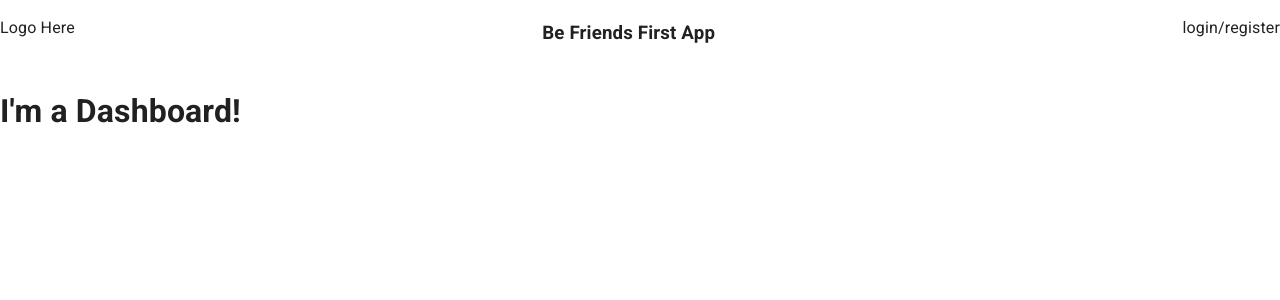
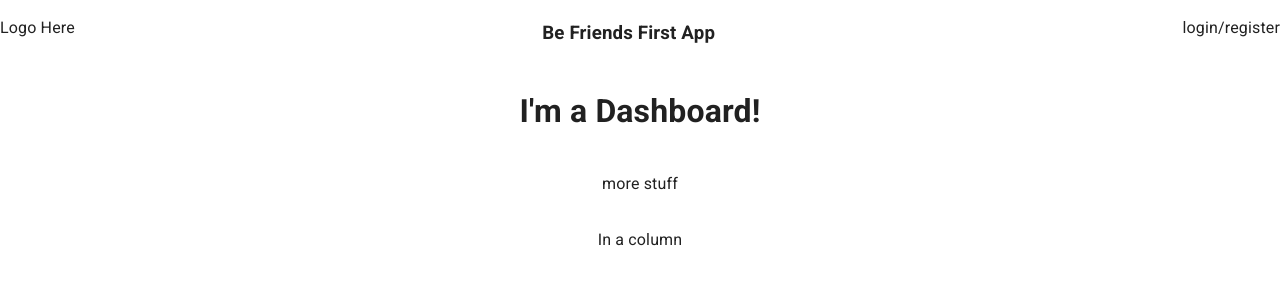
Before and after one commit to pFlug8/befriendsfirst, a React (Create React App) app: page /dashboard in a window 1280 px wide. Shown: the top 300 px of the page. Built offline with nearby package versions, Linux system fonts and the light colour scheme.

Commit message:
delete comments and some cleanup

```diff
--- a/src/components/ColorPicker.js
+++ b/src/components/ColorPicker.js
@@ -14,4 +14,4 @@ export function ColorPickerGfg(){
       hideHSV dark />
     </div>
   )
-};
+}
--- a/src/components/Dashboard.js
+++ b/src/components/Dashboard.js
@@ -1,8 +1,16 @@
+import Box from '@mui/material/Box';
 
 export const Dashboard = () => {
     return (
-        <div>
+        <Box sx={{
+            display: 'flex',
+            flexFlow: 'column nowrap',
+            alignItems: 'center',
+            justifyContent: 'center'
+        }}>
             <h1>I'm a Dashboard!</h1>
-        </div>
+            <p>more stuff</p>
+            <p>In a column</p>
+        </Box>
     )
 }
--- a/src/components/Register.js
+++ b/src/components/Register.js
@@ -1,6 +1,18 @@
 import React, { useState } from 'react';
-import { Box, Button, Checkbox, FormGroup, FormControl, FormControlLabel, FormLabel, InputLabel, MenuItem, Stack, TextField } from '@mui/material';
-import Select, {  } from '@mui/material/Select'; // SelectChangeEvent
+import {
+    Box,
+    Button,
+    Checkbox,
+    FormGroup,
+    FormControl,
+    FormControlLabel,
+    FormLabel,
+    Grid,
+    InputLabel,
+    MenuItem,
+    Stack,
+    TextField } from '@mui/material';
+import Select, { SelectChangeEvent } from '@mui/material/Select';
 import { Accept } from './ImageUpload.js';
 import { ColorPickerGfg } from './ColorPicker.js'
 
@@ -201,8 +213,10 @@ const Register = (props) => {
                         onChange={handleChange}
                         value={state.about}
                     />
-                    <p>Image<Accept></Accept></p>
-                    <p>bkgcolor<ColorPickerGfg></ColorPickerGfg></p>
+                    <p>Image</p>
+                    <Accept></Accept>
+                    <p>BK Color</p>
+                    <ColorPickerGfg></ColorPickerGfg>
                     <p>song</p>
                     <Button type='submit' variant='contained'>Register</Button>
                 </Stack>
```
Also changed, not shown: src/App.js (line endings or trailing spaces).
